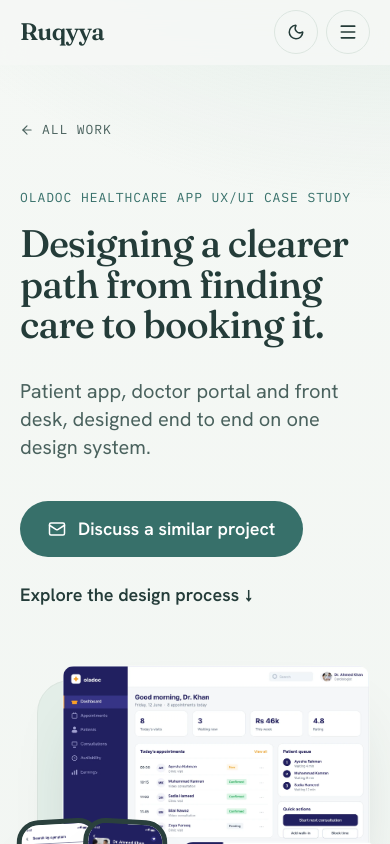
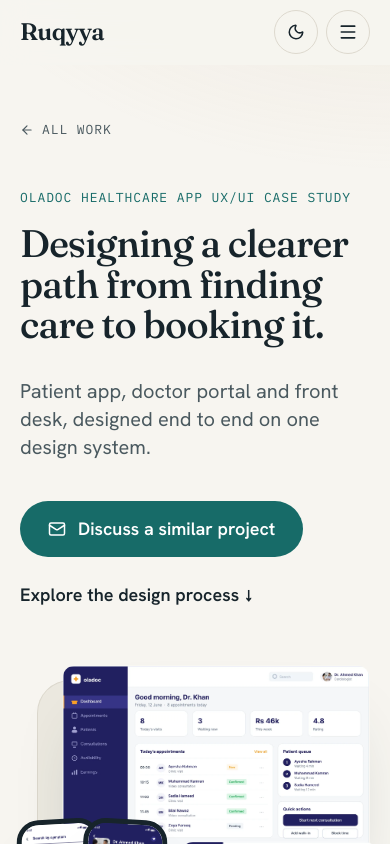
Before and after one commit to Ruqyya/my_portfolio, a React (Vite) app: page /work/oladoc-healthcare-app-ui-ux-design in a window 390 px wide. Shown: the top 844 px of the page. Built offline with nearby package versions, Linux system fonts and the light colour scheme.

Commit message:
Editorial Ivory preview: scoped palette on the home hero, nav and Oladoc case header

```diff
--- a/src/components/layout/Nav.tsx
+++ b/src/components/layout/Nav.tsx
@@ -28,7 +28,7 @@
 
   return (
     <header
-      className={`fixed inset-x-0 top-0 z-50 border-b bg-paper/90 text-ink backdrop-blur-md transition-colors duration-300 ${
+      className={`palette-ivory fixed inset-x-0 top-0 z-50 border-b bg-paper/90 text-ink backdrop-blur-md transition-colors duration-300 ${
         scrolled || open ? "border-line shadow-[0_10px_30px_-22px_rgba(36,60,57,0.35)]" : "border-transparent"
       }`}
     >
--- a/src/components/sections/Hero.tsx
+++ b/src/components/sections/Hero.tsx
@@ -59,7 +59,7 @@
 function Layer({ on, className, children }: { on: boolean; className: string; children: React.ReactNode }) {
   return (
     <div
-      className={`absolute transition-all duration-700 ease-out ${className} ${on ? "z-30 scale-[1.03] brightness-100" : "z-10 scale-100 opacity-[0.86] saturate-[0.8]"}`}
+      className={`absolute transition-all duration-700 ease-out ${className} ${on ? "z-30 scale-[1.03] brightness-100" : "z-10 scale-100 saturate-[0.7]"}`}
     >
       {children}
     </div>
@@ -103,11 +103,11 @@
       onMouseLeave={() => setPaused(false)}
       onFocusCapture={() => setPaused(true)}
       onBlurCapture={() => setPaused(false)}
-      className="surface-hero hero-canvas relative z-10 pb-24 pt-28 md:pb-28 md:pt-36"
+      className="palette-ivory surface-hero hero-canvas relative z-10 pb-24 pt-28 md:pb-28 md:pt-36"
     >
       <div className="mx-auto grid max-w-[88rem] gap-x-12 gap-y-16 px-5 md:px-10 lg:grid-cols-12 lg:items-center">
         <div className="relative z-30 lg:col-span-7">
-          <p className="mono text-ink-2">Senior Product Designer · Healthcare &amp; SaaS</p>
+          <p className="mono flex items-center gap-3 text-ink-2"><span aria-hidden className="rule-champagne h-px w-10" />Senior Product Designer · Healthcare &amp; SaaS</p>
           <h1
             aria-label="Complex healthcare products. Clearer human experiences."
             className="mt-6 text-[clamp(2.7rem,5.7vw,6rem)] font-medium leading-[1.02] tracking-[-0.025em]"
@@ -156,7 +156,7 @@
         {/* The same booking, seen from three seats. Real Oladoc Figma screens; the tabs bring each room forward. */}
         <figure className="rise relative z-10 lg:col-span-5" style={{ animationDelay: "0.2s" }}>
           <div className="relative mx-auto aspect-[1.04/1] w-full max-w-[36rem]">
-            <div aria-hidden className="absolute inset-[4%] rounded-[2rem] bg-[var(--p-mint)] ring-1 ring-[var(--line)]" />
+            <div aria-hidden className="absolute inset-[4%] rounded-[2rem] bg-[#ece9e0] ring-1 ring-[var(--line)]" />
 
             <Layer on={active === 1} className="left-[10%] top-[2%] w-[86%]">
               <div className="overflow-hidden rounded-xl border border-line bg-paper shadow-[0_30px_50px_-26px_rgba(36,60,57,0.35)]">
@@ -203,7 +203,7 @@
 
             {/* Portrait badge: puts a face next to the work */}
             <div className="absolute -bottom-9 right-0 z-40 flex items-center gap-3 rounded-full border border-line bg-paper py-2 pl-2 pr-5 shadow-[0_16px_30px_-18px_rgba(36,60,57,0.4)] md:right-2">
-              <img src={portrait} alt="Portrait of Ruqyya" width={56} height={56} className="h-14 w-14 rounded-full object-cover object-top ring-2 ring-[var(--accent-soft)]" />
+              <img src={portrait} alt="Portrait of Ruqyya" width={56} height={56} className="h-14 w-14 rounded-full object-cover object-top ring-2 ring-[var(--champagne)]" />
               <span className="text-base leading-tight">
                 <span className="serif block text-xl">Ruqyya</span>
                 <span className="mono text-ink-2">Lahore · Remote</span>
@@ -243,11 +243,11 @@
         {/* Proof strip: a line from the LinkedIn banner runs the full width and ends in three figures taken from LinkedIn */}
         <div className="relative z-30 lg:col-span-12">
           <div aria-hidden className="flex items-center">
-            <span className="ecg-rule h-0.5 rounded-full bg-[var(--accent)]" style={{ flexGrow: 30 }} />
+            <span className="ecg-rule h-0.5 rounded-full" style={{ flexGrow: 30 }} />
             <svg viewBox="0 0 72 40" className="h-10 w-[4.5rem] shrink-0 overflow-visible" fill="none">
-              <path className="ecg-line" d="M0 20 H12 l10 -16 l12 32 l12 -26 l8 10 H72" stroke="var(--accent)" strokeWidth="2" strokeLinecap="round" strokeLinejoin="round" pathLength="1" />
+              <path className="ecg-line" d="M0 20 H12 l10 -16 l12 32 l12 -26 l8 10 H72" strokeWidth="2" strokeLinecap="round" strokeLinejoin="round" pathLength="1" />
             </svg>
-            <span className="ecg-rule h-0.5 rounded-full bg-[var(--accent)]" style={{ flexGrow: 70 }} />
+            <span className="ecg-rule h-0.5 rounded-full" style={{ flexGrow: 70 }} />
           </div>
           <dl className="rise mt-8 grid max-w-5xl grid-cols-1 gap-8 sm:grid-cols-3" style={{ animationDelay: "0.5s" }}>
             {proof.map((p) => (
@@ -269,7 +269,7 @@
           {[...credits, ...credits].map((c, i) => (
             <span key={i} className="flex items-center gap-10">
               <span className="serif text-2xl text-ink md:text-3xl">{c}</span>
-              <span className="text-[var(--accent)]">◆</span>
+              <span className="champagne">◆</span>
             </span>
           ))}
         </div>
--- a/src/index.css
+++ b/src/index.css
@@ -421,3 +421,53 @@
     linear-gradient(rgba(255, 255, 255, 0.05) 1px, transparent 1px),
     linear-gradient(90deg, rgba(255, 255, 255, 0.05) 1px, transparent 1px);
 }
+
+/* ───────── Editorial Ivory (preview) ─────────
+   Warm Ivory #F7F5F0, Midnight Ink #17242B, Deep Teal #176B68, Champagne #C5A477, Soft Stone #E8E5DE.
+   Scoped with .palette-ivory so the hero and one case study can be approved before the whole site changes.
+   Champagne is decoration only (rules, dots, a ring): it is 2.15:1 on ivory, so no text uses it.
+   Contrast: ink 14.56 on ivory / 12.61 on stone; secondary text #4A595F 6.68 / 5.79; deep teal 5.77 / 5.00; white on teal 6.6. */
+.palette-ivory {
+  --champagne: #c5a477;
+  --paper: #f7f5f0;
+  --paper-2: #e8e5dc;
+  --ink: #17242b;
+  --ink-2: #4a595f;
+  --line: #dcd8cd;
+  --line-strong: #8f958f;
+  --forest: #176b68;
+  --forest-hover: #0f5754;
+  --on-forest: #ffffff;
+  --signal: #176b68;
+  --mark: #176b68;
+  --accent: #176b68;
+  --on-accent: #ffffff;
+  --bezel: #17242b;
+  --focus: #176b68;
+  --p-mint: #ece9e0;
+  --p-bloom: 197, 164, 119;
+  --color-paper: var(--paper);
+  --color-paper-2: var(--paper-2);
+  --color-ink: var(--ink);
+  --color-ink-2: var(--ink-2);
+  --color-line: var(--line);
+  --color-forest: var(--forest);
+  --color-on-forest: var(--on-forest);
+  --color-signal: var(--signal);
+  color: var(--ink);
+}
+.palette-ivory.surface-hero {
+  background:
+    radial-gradient(46rem 28rem at 104% -6%, rgba(197, 164, 119, 0.16), transparent 66%),
+    #f7f5f0;
+}
+.palette-ivory.hero-canvas::before {
+  background-image:
+    linear-gradient(rgba(23, 36, 43, 0.045) 1px, transparent 1px),
+    linear-gradient(90deg, rgba(23, 36, 43, 0.045) 1px, transparent 1px);
+}
+.palette-ivory.hero-canvas::after { background: radial-gradient(360px circle at var(--mx) var(--my), rgba(197, 164, 119, 0.14), transparent 65%); }
+.palette-ivory .ecg-rule { background: var(--champagne); }
+.palette-ivory .ecg-line { stroke: var(--champagne); }
+.palette-ivory .champagne { color: var(--champagne); }
+.palette-ivory .rule-champagne { background: var(--champagne); }
--- a/src/pages/ProjectDetail.tsx
+++ b/src/pages/ProjectDetail.tsx
@@ -78,7 +78,7 @@
   return (
     <article className="relative z-10 pb-24">
       {/* Header band */}
-      <div className="surface-hero pb-40 pt-28 md:pb-56 md:pt-36">
+      <div className="palette-ivory surface-hero pb-40 pt-28 md:pb-56 md:pt-36">
         <header className="mx-auto max-w-[88rem] px-5 md:px-10">
           <div className={s.heroShots ? "grid items-center gap-12 lg:grid-cols-12" : ""}>
             <div className={s.heroShots ? "lg:col-span-7" : ""}>
@@ -103,7 +103,7 @@
               </div>
             {s.heroShots && (
               <div aria-hidden className="relative mx-auto aspect-[1.08/1] w-full max-w-[34rem] lg:col-span-5">
-                <div className="absolute inset-[5%] rounded-[2rem] bg-[var(--p-mint)] ring-1 ring-[var(--line)]" />
+                <div className="absolute inset-[5%] rounded-[2rem] bg-[#ece9e0] ring-1 ring-[var(--line)]" />
                 <img src={`${base}${s.heroShots[0].src}`} alt="" width={1600} height={1046} fetchPriority="high" className="absolute right-0 top-0 w-[88%] rounded-xl border border-white/15 shadow-[0_40px_70px_-30px_rgba(36,60,57,0.26)]" />
                 <img src={`${base}${s.heroShots[1].src}`} alt="" width={1600} height={1046} loading="lazy" decoding="async" className="absolute bottom-[6%] right-[-2%] w-[56%] rounded-xl border border-white/15 shadow-[0_40px_70px_-30px_rgba(36,60,57,0.26)]" />
                 {[2, 3].map((n, i) => (
```
Also changed, not shown: 4 other files (tests, documents, lock files or other folders).
